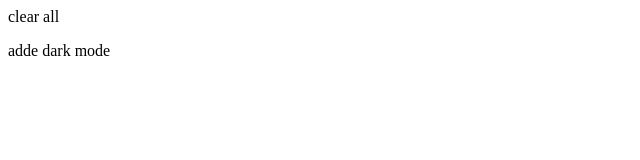
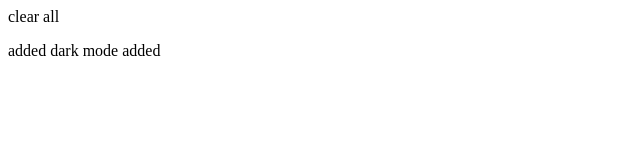
Before and after one commit to Farhan-0222/chatgpt-task, a plain HTML site: page index.html in a window 1280 px wide. Shown: the full height of the page, 0-640 px from the left. Drawn offline with Linux system fonts and the light colour scheme.

Commit message:
index added

```diff
--- a/index.html
+++ b/index.html
@@ -1,2 +1,2 @@
 <botton>clear all</botton>
-<p>adde dark mode</p>
+<p>added dark  mode added</p>
```
